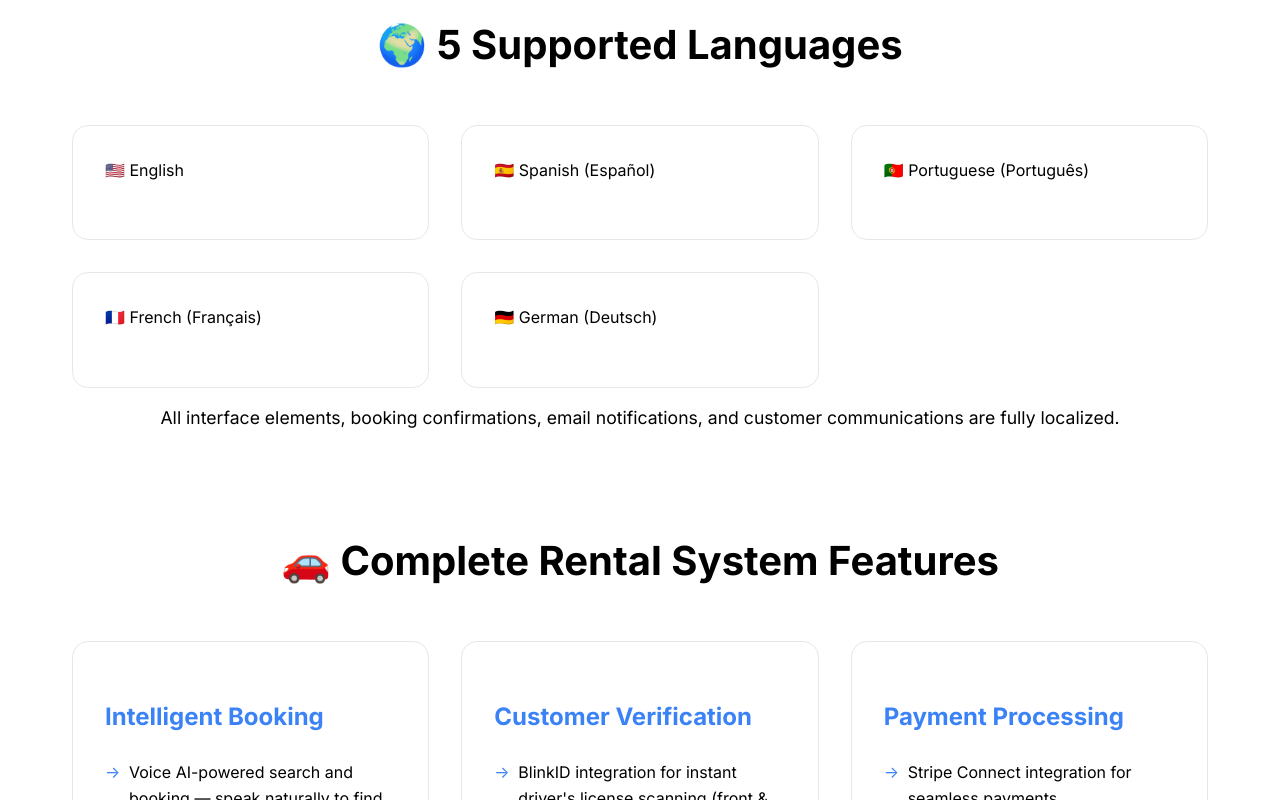
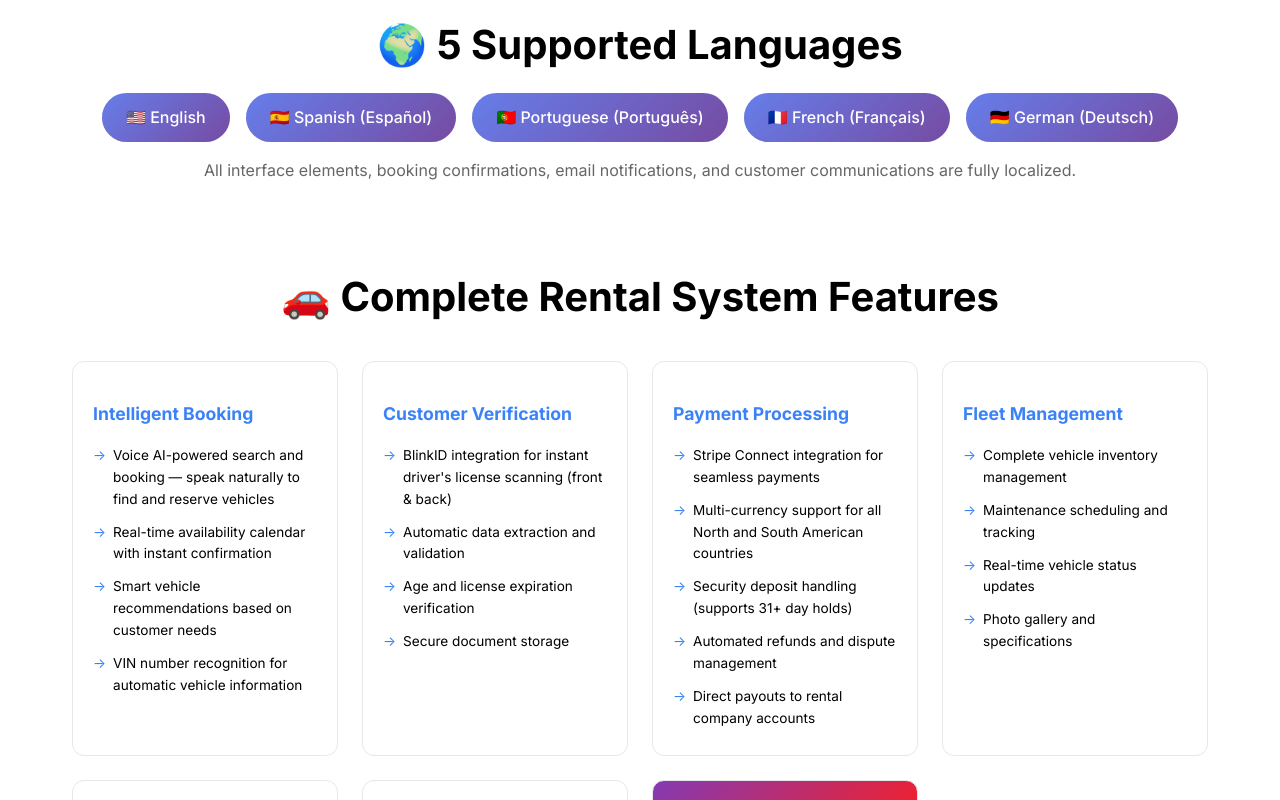
Before and after one commit to aegisaosoft/aegisaosoft-main, a React (Vite) app in the folder client/: page /vehicle-rental in a window 1280 px wide. Shown: the part 640-1440 px from the top of the page. Built offline with nearby package versions, Linux system fonts and the light colour scheme.

Commit message:
Cosmetic

```diff
--- a/client/src/App.css
+++ b/client/src/App.css
@@ -293,17 +293,66 @@ h2 {
 
 .services-grid {
   display: grid;
-  grid-template-columns: repeat(auto-fit, minmax(320px, 1fr));
-  gap: 2rem;
-  margin-top: 3rem;
+  grid-template-columns: repeat(auto-fit, minmax(250px, 1fr));
+  gap: 1.5rem;
+  margin-top: 2rem;
+}
+
+.services-grid.four-columns {
+  grid-template-columns: repeat(4, 1fr);
+}
+
+@media (max-width: 1200px) {
+  .services-grid.four-columns {
+    grid-template-columns: repeat(2, 1fr);
+  }
+}
+
+@media (max-width: 600px) {
+  .services-grid.four-columns {
+    grid-template-columns: 1fr;
+  }
 }
 
 .service-card {
   background: #ffffff;
   border: 1px solid #e5e7eb;
-  border-radius: 1rem;
-  padding: 2rem;
+  border-radius: 0.75rem;
+  padding: 1.25rem;
   transition: all 0.3s ease;
+}
+
+.service-card h3 {
+  font-size: 1.1rem;
+  margin-bottom: 0.75rem;
+  color: #3b82f6;
+}
+
+.service-card p {
+  color: #000000;
+  margin-bottom: 1rem;
+  font-size: 0.9rem;
+}
+
+.service-card ul {
+  list-style: none;
+  padding: 0;
+  margin: 0;
+}
+
+.service-card li {
+  padding: 0.35rem 0;
+  color: #000000;
+  position: relative;
+  padding-left: 1.25rem;
+  font-size: 0.85rem;
+}
+
+.service-card li::before {
+  content: '→';
+  position: absolute;
+  left: 0;
+  color: #3b82f6;
 }
 
 .service-card-link {
@@ -323,35 +372,34 @@ h2 {
   box-shadow: 0 20px 40px rgba(0, 0, 0, 0.1);
 }
 
-.service-card h3 {
-  font-size: 1.5rem;
-  margin-bottom: 1rem;
-  color: #3b82f6;
+.languages-section {
+  text-align: center;
 }
 
-.service-card p {
-  color: #000000;
-  margin-bottom: 1.5rem;
+.languages-row {
+  display: flex;
+  flex-wrap: wrap;
+  justify-content: center;
+  gap: 1rem;
+  margin-top: 1rem;
 }
 
-.service-card ul {
-  list-style: none;
-  padding: 0;
-  margin: 0;
+.language-badge {
+  background: linear-gradient(135deg, #667eea 0%, #764ba2 100%);
+  color: white;
+  padding: 0.75rem 1.5rem;
+  border-radius: 2rem;
+  font-size: 1rem;
+  font-weight: 500;
+  display: inline-flex;
+  align-items: center;
+  gap: 0.5rem;
+  transition: transform 0.2s ease, box-shadow 0.2s ease;
 }
 
-.service-card li {
-  padding: 0.5rem 0;
-  color: #000000;
-  position: relative;
-  padding-left: 1.5rem;
-}
-
-.service-card li::before {
-  content: '→';
-  position: absolute;
-  left: 0;
-  color: #3b82f6;
+.language-badge:hover {
+  transform: translateY(-2px);
+  box-shadow: 0 4px 12px rgba(102, 126, 234, 0.4);
 }
 
 .tech-stack {
--- a/client/src/pages/VehicleRental.tsx
+++ b/client/src/pages/VehicleRental.tsx
@@ -23,27 +23,17 @@ export function VehicleRental() {
         </div>
       </section>
 
-      <section className="services" style={{ paddingTop: '2rem', paddingBottom: '2rem' }}>
+      <section className="languages-section" style={{ paddingTop: '2rem', paddingBottom: '1rem' }}>
         <div className="container">
-          <h2>{t('vehicleRental.languages.title')}</h2>
-          <div className="services-grid">
-            <div className="service-card">
-              <p>{t('vehicleRental.languages.english')}</p>
-            </div>
-            <div className="service-card">
-              <p>{t('vehicleRental.languages.spanish')}</p>
-            </div>
-            <div className="service-card">
-              <p>{t('vehicleRental.languages.portuguese')}</p>
-            </div>
-            <div className="service-card">
-              <p>{t('vehicleRental.languages.french')}</p>
-            </div>
-            <div className="service-card">
-              <p>{t('vehicleRental.languages.german')}</p>
-            </div>
+          <h2 style={{ marginBottom: '1rem' }}>{t('vehicleRental.languages.title')}</h2>
+          <div className="languages-row">
+            <span className="language-badge">{t('vehicleRental.languages.english')}</span>
+            <span className="language-badge">{t('vehicleRental.languages.spanish')}</span>
+            <span className="language-badge">{t('vehicleRental.languages.portuguese')}</span>
+            <span className="language-badge">{t('vehicleRental.languages.french')}</span>
+            <span className="language-badge">{t('vehicleRental.languages.german')}</span>
           </div>
-          <p className="section-subtitle" style={{ marginTop: '1rem', marginBottom: '0' }}>
+          <p style={{ marginTop: '1rem', marginBottom: '0', color: '#666', textAlign: 'center' }}>
             {t('vehicleRental.languages.description')}
           </p>
         </div>
@@ -53,7 +43,7 @@ export function VehicleRental() {
         <div className="container">
           <h2>{t('vehicleRental.features.title')}</h2>
 
-          <div className="services-grid">
+          <div className="services-grid four-columns">
             <article className="service-card">
               <h3>{t('vehicleRental.features.intelligentBooking.title')}</h3>
               <ul>
@@ -132,6 +122,41 @@ export function VehicleRental() {
 
       <section className="cta" style={{ paddingTop: '2rem', paddingBottom: '2rem' }}>
         <div className="container">
+          <div className="cta-section" style={{ padding: '2rem', background: 'linear-gradient(135deg, #667eea 0%, #764ba2 100%)', borderRadius: '12px' }}>
+            <h2 style={{ color: 'white' }}>{t('vehicleRental.customization.title')}</h2>
+            <p style={{ color: 'white', marginTop: '1rem', marginBottom: '1.5rem' }}>
+              {t('vehicleRental.customization.description')}
+            </p>
+            <div className="benefits" style={{ margin: '1.5rem 0' }}>
+              <div className="benefit" style={{ color: 'white' }}>{t('vehicleRental.customization.features.colors')}</div>
+              <div className="benefit" style={{ color: 'white' }}>{t('vehicleRental.customization.features.logo')}</div>
+              <div className="benefit" style={{ color: 'white' }}>{t('vehicleRental.customization.features.layout')}</div>
+              <div className="benefit" style={{ color: 'white' }}>{t('vehicleRental.customization.features.domain')}</div>
+            </div>
+            <p style={{ color: 'white', marginTop: '1.5rem' }}>
+              {t('vehicleRental.customization.professional')}
+            </p>
+            <a
+              href="https://arina-studio-bvehc2apfnbngehu.canadacentral-01.azurewebsites.net"
+              target="_blank"
+              rel="noopener noreferrer"
+              className="btn btn-primary"
+              style={{
+                marginTop: '1rem',
+                background: 'white',
+                color: '#764ba2',
+                fontWeight: 'bold',
+                display: 'inline-block'
+              }}
+            >
+              🎨 Arina Studio →
+            </a>
+          </div>
+        </div>
+      </section>
+
+      <section className="cta" style={{ paddingTop: '2rem', paddingBottom: '2rem' }}>
+        <div className="container">
           <div className="cta-section" style={{ padding: '2rem' }}>
             <h2>{t('vehicleRental.openSite.title')}</h2>
             <div className="benefits" style={{ margin: '1.5rem 0' }}>
@@ -185,41 +210,6 @@ export function VehicleRental() {
         </div>
       </section>
 
-      <section className="cta" style={{ paddingTop: '2rem', paddingBottom: '2rem' }}>
-        <div className="container">
-          <div className="cta-section" style={{ padding: '2rem', background: 'linear-gradient(135deg, #667eea 0%, #764ba2 100%)', borderRadius: '12px' }}>
-            <h2 style={{ color: 'white' }}>{t('vehicleRental.customization.title')}</h2>
-            <p style={{ color: 'white', marginTop: '1rem', marginBottom: '1.5rem' }}>
-              {t('vehicleRental.customization.description')}
-            </p>
-            <div className="benefits" style={{ margin: '1.5rem 0' }}>
-              <div className="benefit" style={{ color: 'white' }}>{t('vehicleRental.customization.features.colors')}</div>
-              <div className="benefit" style={{ color: 'white' }}>{t('vehicleRental.customization.features.logo')}</div>
-              <div className="benefit" style={{ color: 'white' }}>{t('vehicleRental.customization.features.layout')}</div>
-              <div className="benefit" style={{ color: 'white' }}>{t('vehicleRental.customization.features.domain')}</div>
-            </div>
-            <p style={{ color: 'white', marginTop: '1.5rem' }}>
-              {t('vehicleRental.customization.professional')}
-            </p>
-            <a
-              href="https://arina-studio-bvehc2apfnbngehu.canadacentral-01.azurewebsites.net"
-              target="_blank"
-              rel="noopener noreferrer"
-              className="btn btn-primary"
-              style={{
-                marginTop: '1rem',
-                background: 'white',
-                color: '#764ba2',
-                fontWeight: 'bold',
-                display: 'inline-block'
-              }}
-            >
-              🎨 Arina Studio →
-            </a>
-          </div>
-        </div>
-      </section>
-
       <section className="hero" style={{ paddingTop: '2rem', paddingBottom: '2rem' }}>
         <div className="container">
           <p className="subtitle" style={{ textAlign: 'center', fontSize: '1.5rem', marginTop: '0' }}>
```
